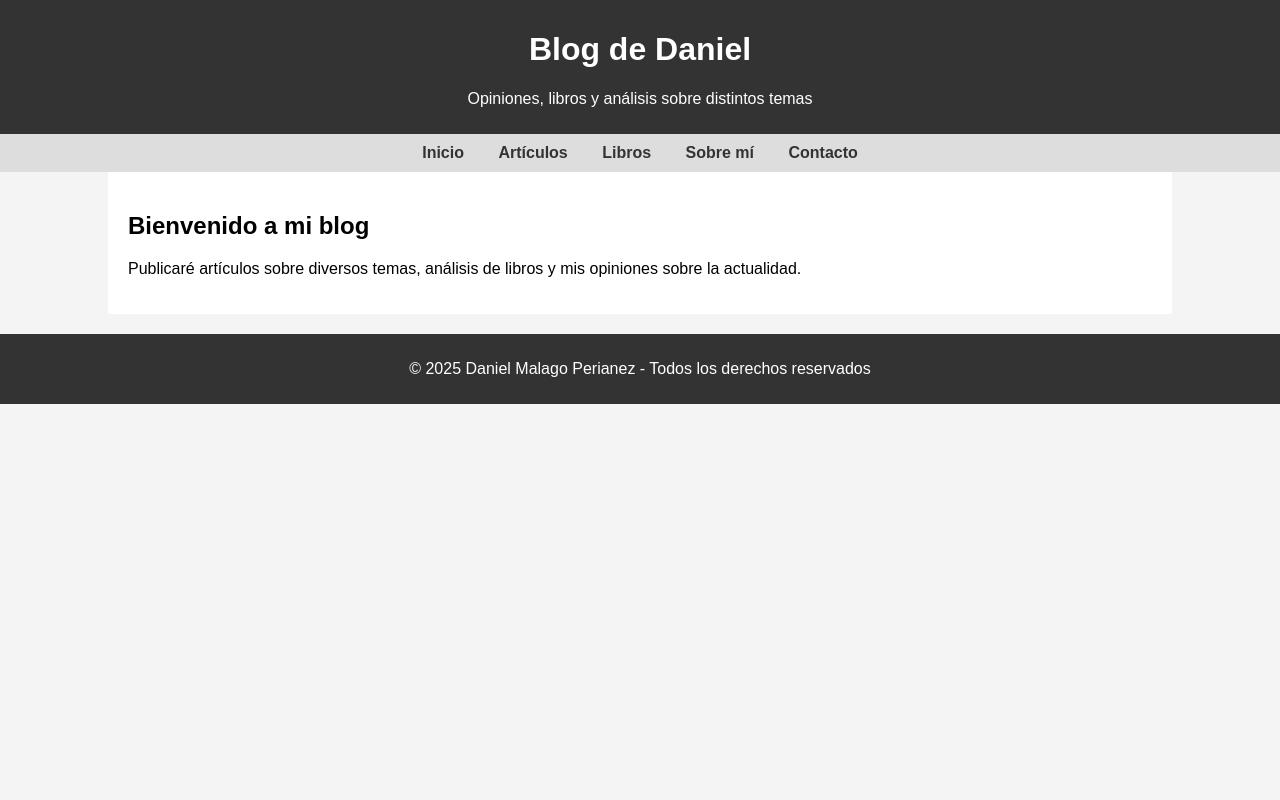
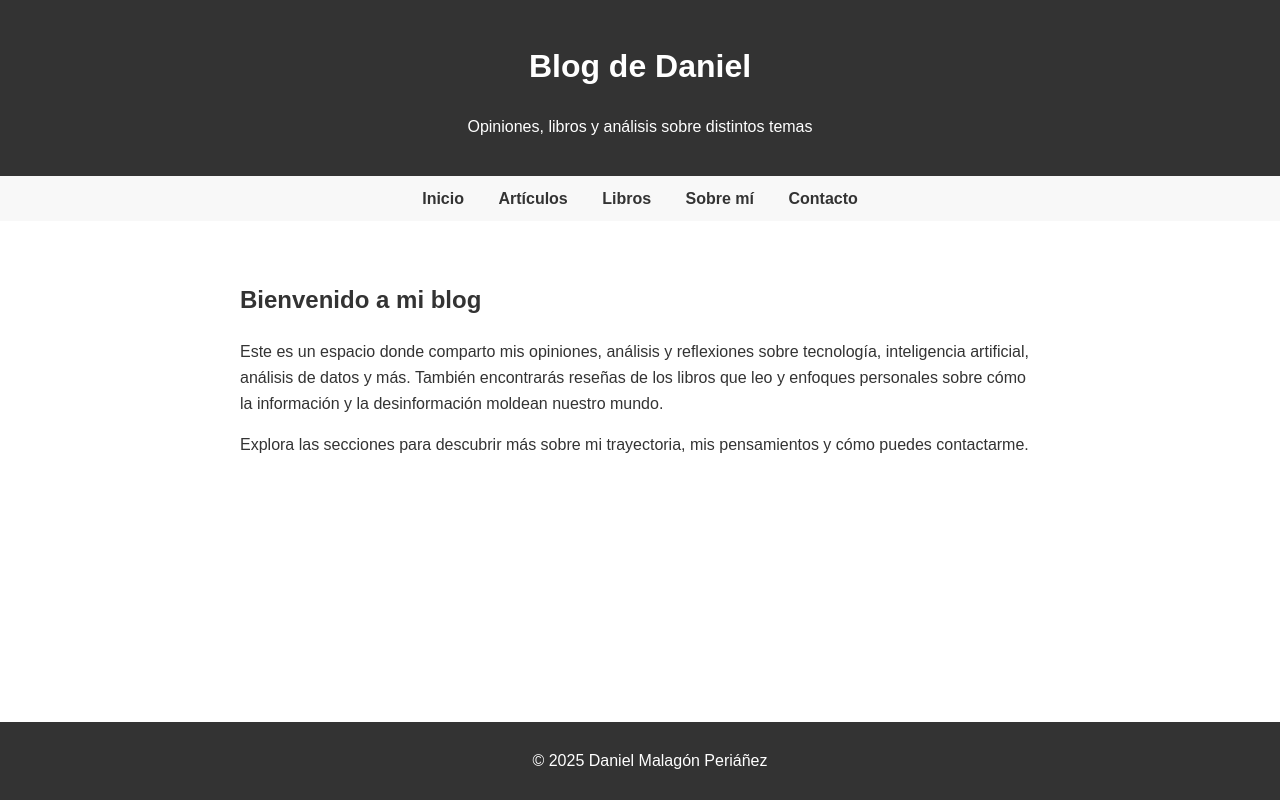
Before and after one commit to danmalper/danmalper.github.io, a plain HTML site: page index.html in a window 1280 px wide. Drawn offline with Linux system fonts and the light colour scheme.

Commit message:
Update index.html

```diff
--- a/index.html
+++ b/index.html
@@ -6,41 +6,42 @@
     <title>Blog de Daniel</title>
     <style>
         body {
+            margin: 0;
             font-family: Arial, sans-serif;
-            margin: 0;
-            padding: 0;
-            background-color: #f4f4f4;
+            line-height: 1.6;
         }
         header {
-            background: #333;
-            color: white;
-            padding: 10px 20px;
+            background-color: #333;
+            color: #FFFFFF;
+            text-align: center;
+            padding: 20px;
+        }
+        nav {
+            background-color: #F8F8F8;
+            padding: 10px;
             text-align: center;
         }
-        nav {
-            text-align: center;
-            padding: 10px;
-            background: #ddd;
-        }
         nav a {
+            color: #333;
+            text-decoration: none;
             margin: 0 15px;
-            text-decoration: none;
-            color: #333;
             font-weight: bold;
         }
-        .container {
-            width: 80%;
-            margin: auto;
-            overflow: hidden;
-            background: white;
+        .content {
+            max-width: 800px;
+            margin: 20px auto;
             padding: 20px;
+            background-color: #FFFFFF;
+            color: #333;
         }
         footer {
             text-align: center;
             padding: 10px;
-            background: #333;
-            color: white;
-            margin-top: 20px;
+            background-color: #333;
+            color: #FFFFFF;
+            position: fixed;
+            bottom: 0;
+            width: 100%;
         }
     </style>
 </head>
@@ -56,12 +57,13 @@
         <a href="sobre-mi.html">Sobre mí</a>
         <a href="contacto.html">Contacto</a>
     </nav>
-    <div class="container">
+    <div class="content">
         <h2>Bienvenido a mi blog</h2>
-        <p>Publicaré artículos sobre diversos temas, análisis de libros y mis opiniones sobre la actualidad.</p>
+        <p>Este es un espacio donde comparto mis opiniones, análisis y reflexiones sobre tecnología, inteligencia artificial, análisis de datos y más. También encontrarás reseñas de los libros que leo y enfoques personales sobre cómo la información y la desinformación moldean nuestro mundo.</p>
+        <p>Explora las secciones para descubrir más sobre mi trayectoria, mis pensamientos y cómo puedes contactarme.</p>
     </div>
     <footer>
-        <p>&copy; 2025 Daniel Malago Perianez - Todos los derechos reservados</p>
+        <p>© 2025 Daniel Malagón Periáñez</p>
     </footer>
 </body>
 </html>
```
